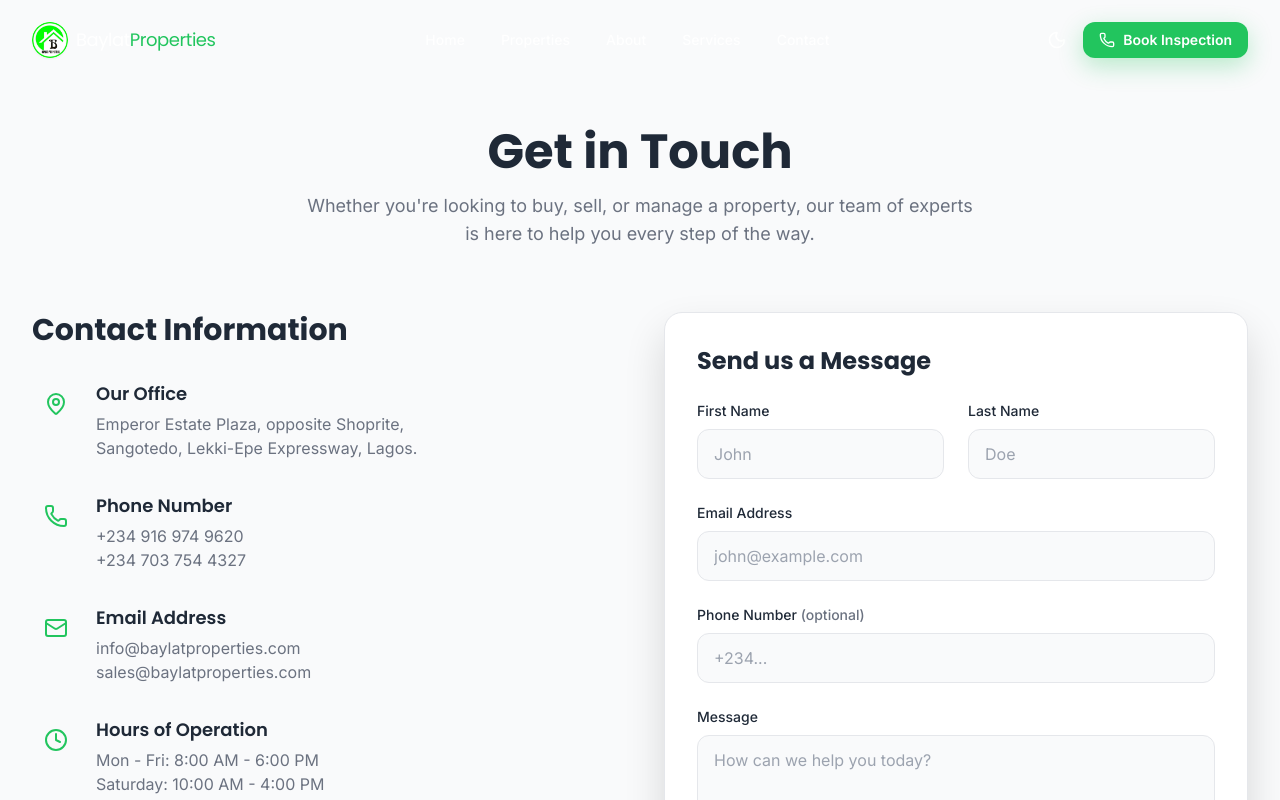
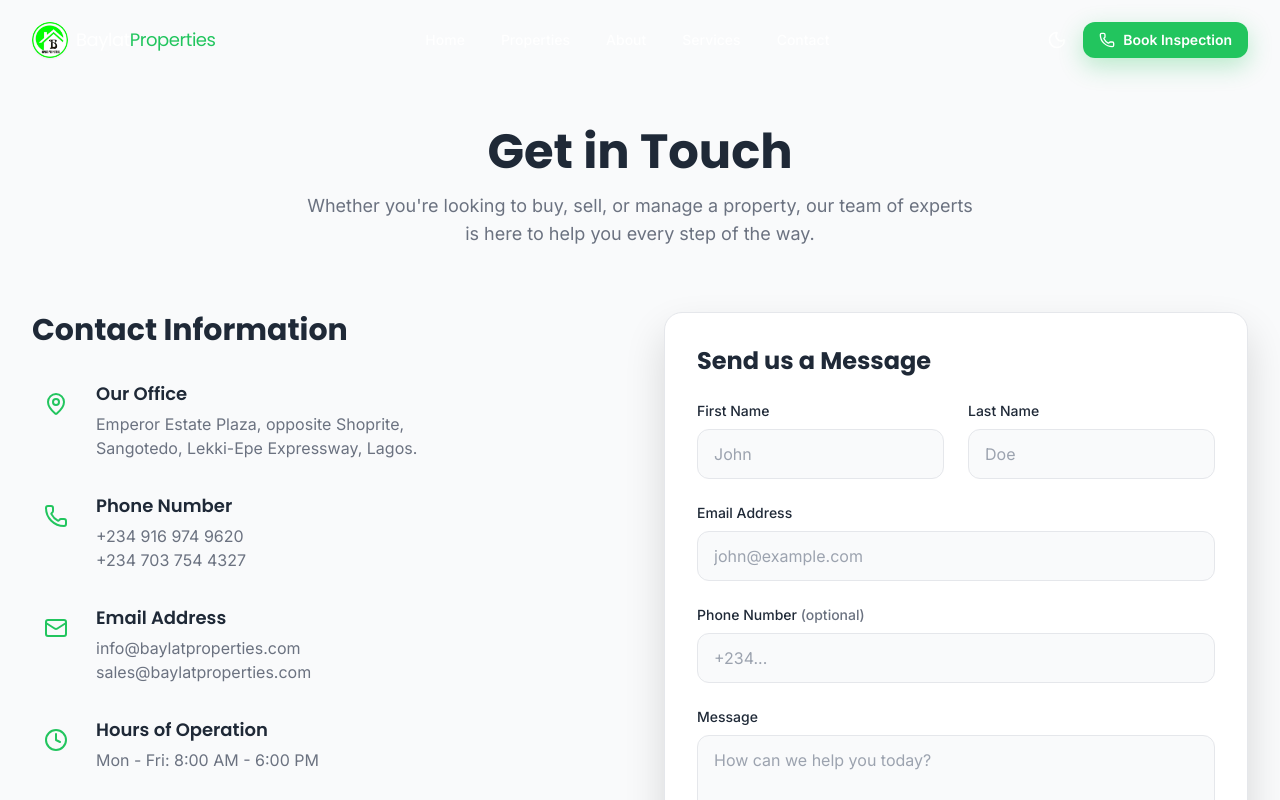
Before and after one commit to testingbaylat/baylat-frontend, a Next.js app in the folder baylatproperties/: page /contact in a window 1280 px wide. Shown: the top 800 px of the page. Built offline with nearby package versions, Linux system fonts and the light colour scheme.

Commit message:
updated the office open days

```diff
--- a/baylatproperties/src/app/contact/ContactPageContent.tsx
+++ b/baylatproperties/src/app/contact/ContactPageContent.tsx
@@ -63,7 +63,7 @@ export default function ContactPageContent() {
               </div>
               <div className="flex items-start gap-4">
                 <div className="bg-primary/10 p-3 rounded-full text-primary"><Clock size={24} /></div>
-                <div><h3 className="font-semibold text-lg text-foreground mb-1">Hours of Operation</h3><p className="text-muted-foreground">Mon - Fri: 8:00 AM - 6:00 PM<br />Saturday: 10:00 AM - 4:00 PM</p></div>
+                <div><h3 className="font-semibold text-lg text-foreground mb-1">Hours of Operation</h3><p className="text-muted-foreground">Mon - Fri: 8:00 AM - 6:00 PM</p></div>
               </div>
             </div>
 
```
